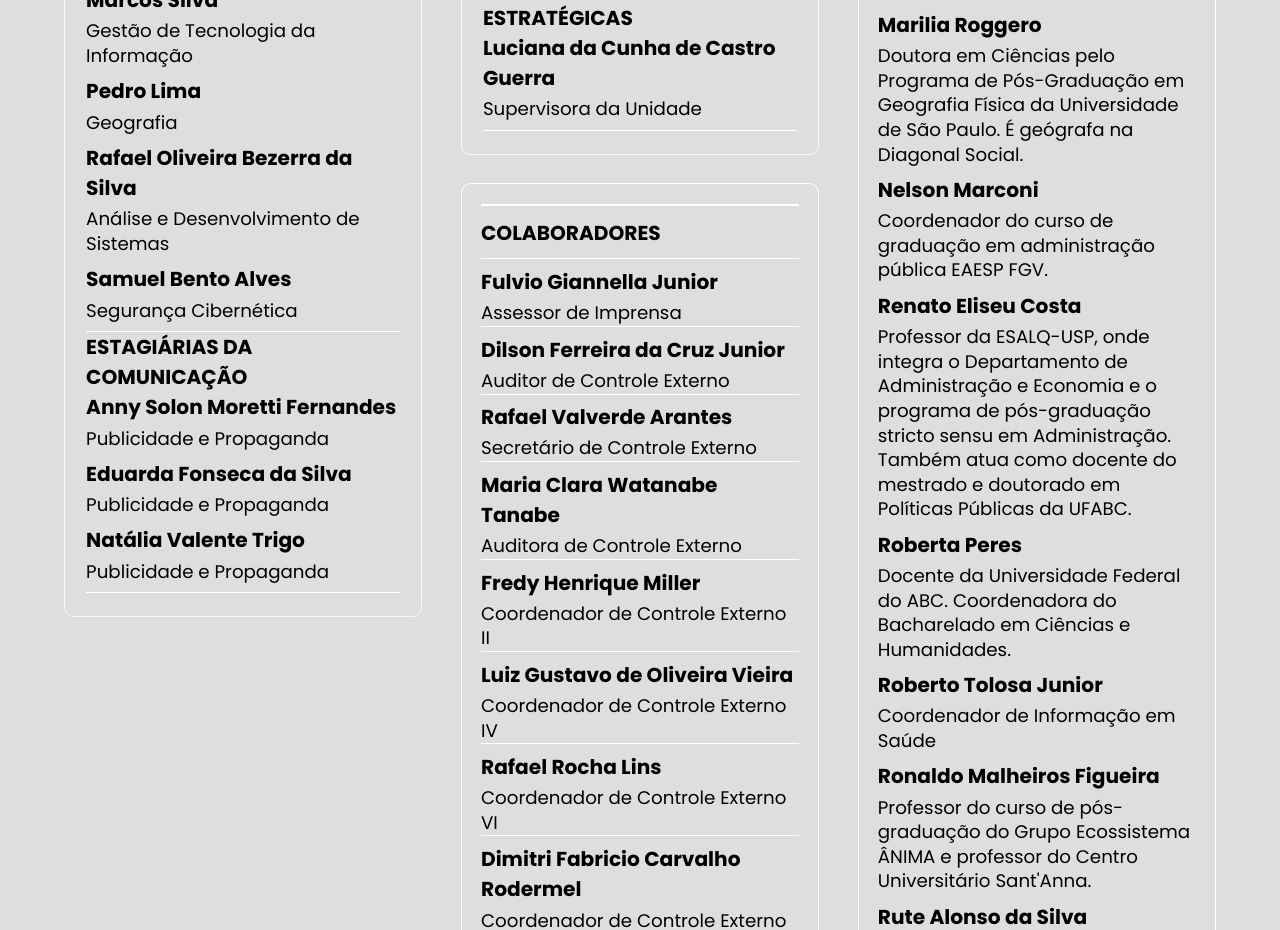
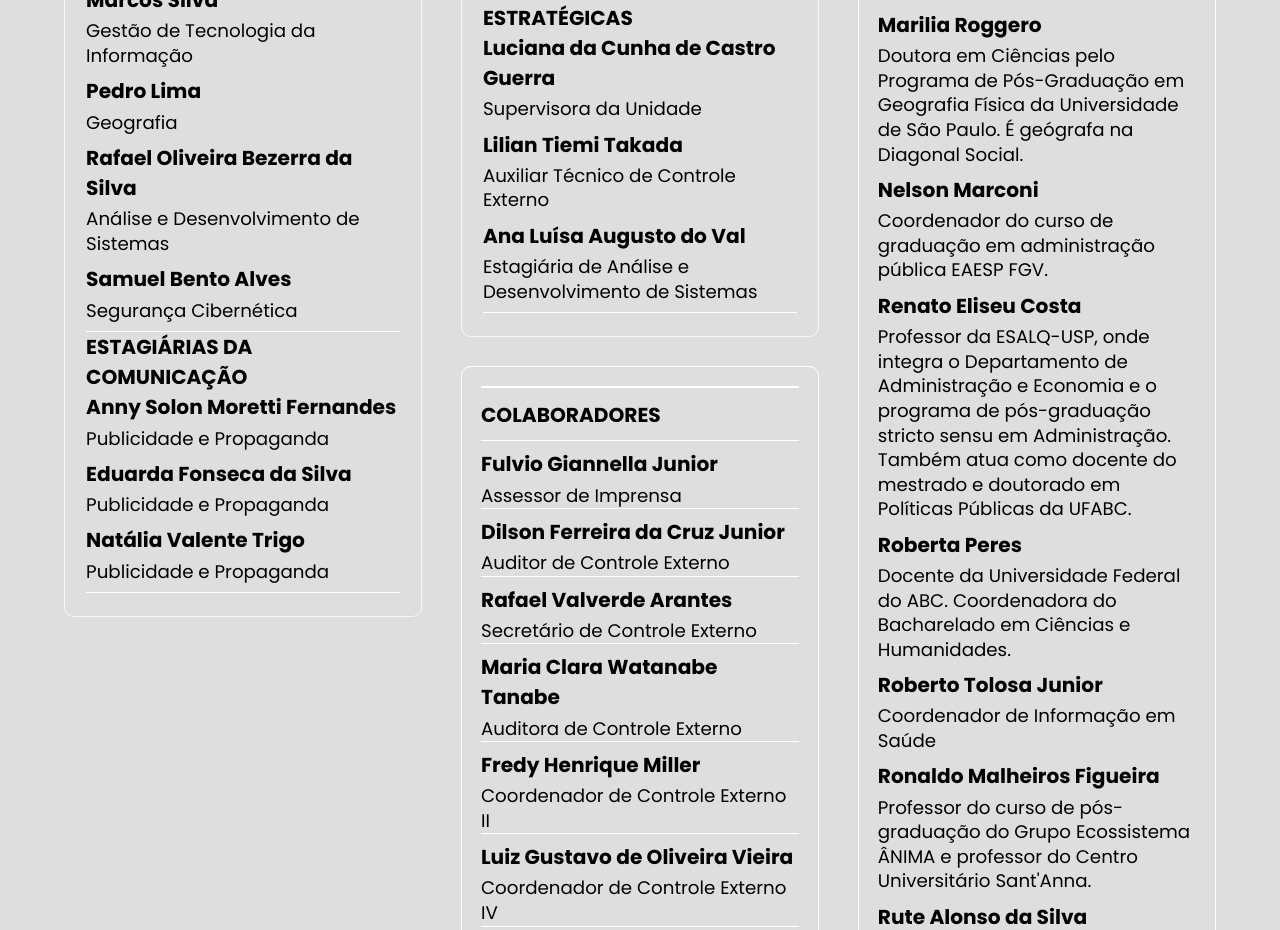
Before and after one commit to ObservatorioPoliticasTCM/painel-frontend, a Vue app: page /fichatecnica in a window 1280 px wide. Shown: the part 1260-2190 px from the top of the page. Built offline with nearby package versions, Linux system fonts and the light colour scheme.

Commit message:
Adicionada equipe da UIE

```diff
--- a/src/components/TechTeam.vue
+++ b/src/components/TechTeam.vue
@@ -27,6 +27,8 @@
 
         <NameGroup name="Unidade de Informações Estratégicas" :border="false">
             <NameAndTitle name="Luciana da Cunha de Castro Guerra" title="Supervisora da Unidade" />
+            <NameAndTitle name="Lilian Tiemi Takada" title="Auxiliar Técnico de Controle Externo" />
+            <NameAndTitle name="Ana Luísa Augusto do Val" title="Estagiária de Análise e Desenvolvimento de Sistemas" />
         </NameGroup>
     </div>
 </template>
```
